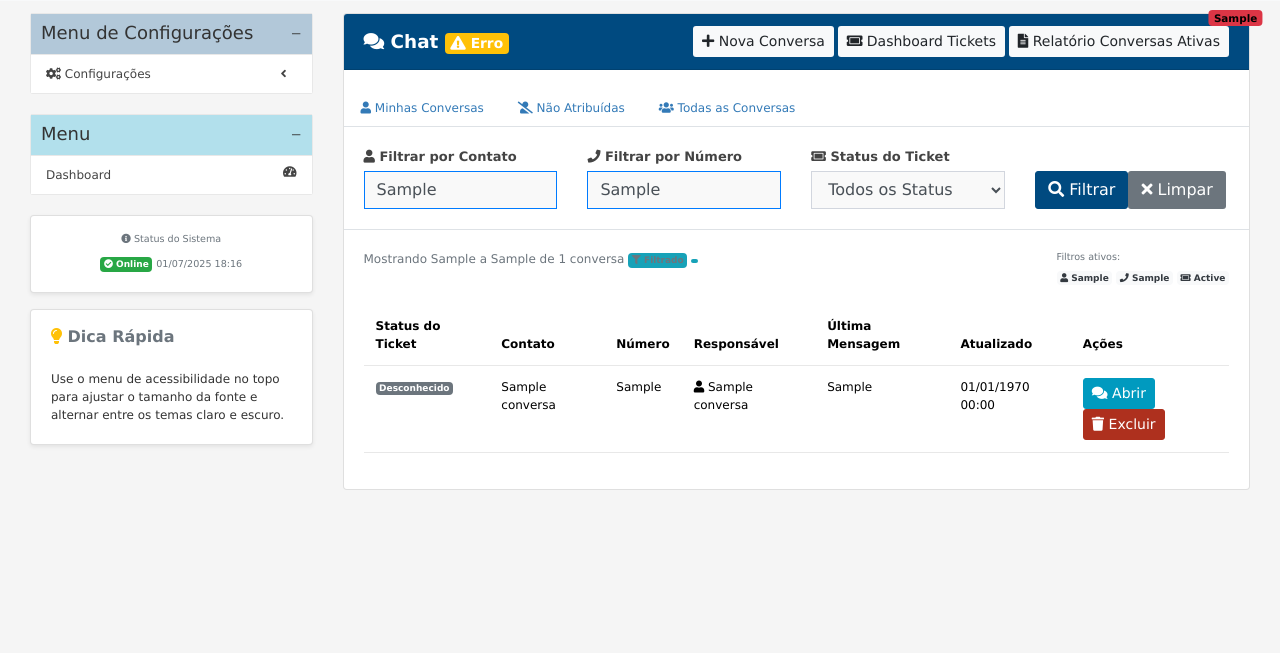
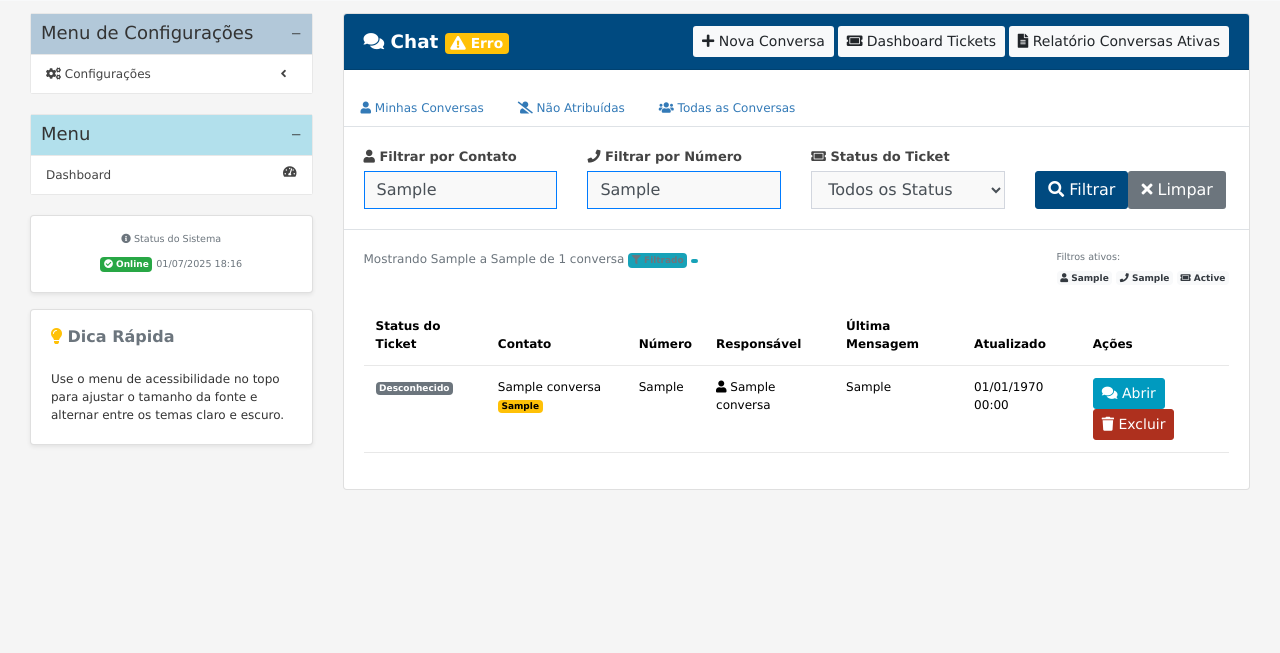
Before and after one commit to coparente/intranet-judiciaria, a PHP site: the page made by app/Views/chat/index.php in a window 1280 px wide. Shown: the part 137-790 px from the top of the page. Run offline with PHP 8.4, Linux system fonts and the light colour scheme; the visitor is signed in with stand-in values (Sample User, id 1); the template is opened without the code that fills it: most values are stand-ins (such as "Sample title", 1, 10 or a date in 2020); data that the repository does not hold is empty; some libraries are stand-ins or nearby versions.

Commit message:
Atualização do sistema 03

```diff
--- a/app/Views/chat/index.php
+++ b/app/Views/chat/index.php
@@ -221,7 +221,7 @@
                                                     <td>
                                                         <?php
                                                         $statusClass = [
-                                                            'aberto' => 'badge-warning',
+                                                            'aberto' => 'badge-danger',
                                                             'em_andamento' => 'badge-warning',
                                                             'aguardando_cliente' => 'badge-info',
                                                             'resolvido' => 'badge-success',
@@ -243,7 +243,7 @@
                                                     <td>
                                                         <?= htmlspecialchars($conversa->contato_nome) ?>
                                                         <?php if (isset($conversa->nao_lidas) && $conversa->nao_lidas > 0): ?>
-                                                            <span class="badge bg-danger ms-1"><?= $conversa->nao_lidas ?></span>
+                                                            <span class="badge bg-warning ms-1"><?= $conversa->nao_lidas ?></span>
                                                         <?php endif; ?>
                                                     </td>
                                                     <td><?= htmlspecialchars($conversa->contato_numero) ?></td>
```
